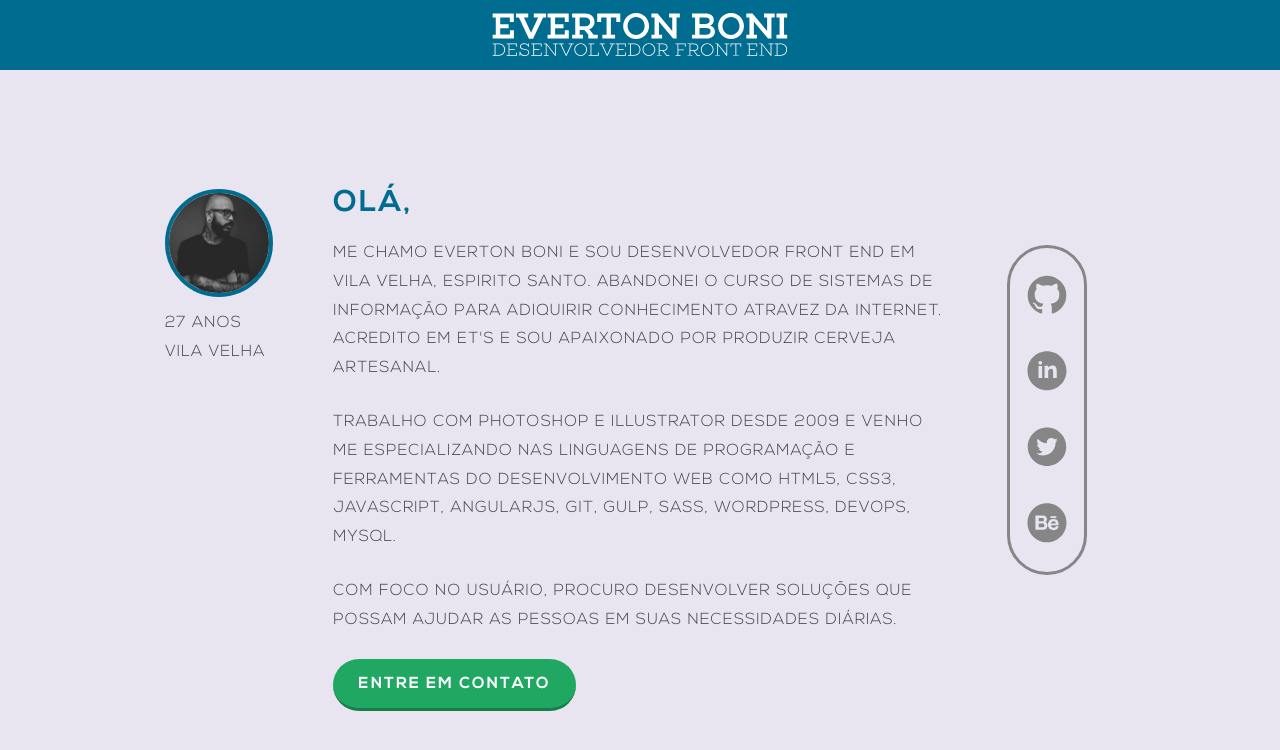
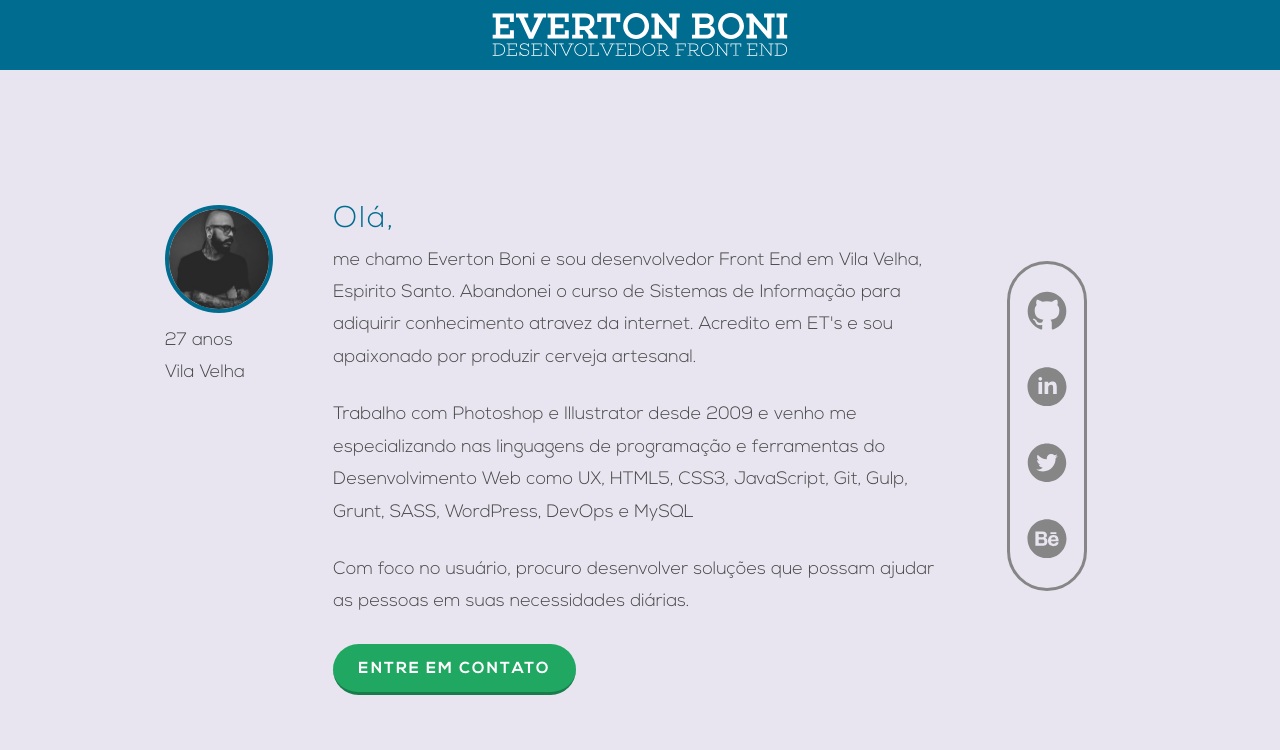
Before and after one commit to evertontatu/static-portfolio, a Jekyll site: the page built from index.html, in a window 1280 px wide. Shown: the top 750 px of the page. Built offline with Jekyll 4.4.1, drawn with Linux system fonts in a browser that asks for light colours; nearby versions of some CDN libraries; library files that are not in the unit come from our copies.

Commit message:
correction style input forms

```diff
--- a/_includes/contato.html
+++ b/_includes/contato.html
@@ -3,8 +3,6 @@
 
     </div>
     <div>
-
-    </div>
         <span class="envioForm">Mensagem enviada com sucesso <span>X</span></span>
 
         <div class="loading">
@@ -16,15 +14,15 @@
         <form class="contactform" name="contactform" method="post">
             <div class="form-group">
                 <label for="nome">Nome</label>
-            <input type="text" class="form-control" id="inputName" name="inputName" placeholder=" " required>
+                <input type="text" class="form-control" id="inputName" name="inputName" placeholder="Seu nome completo" required>
             </div>
             <div class="form-group">
                 <label for="email">E-mail</label>
-            <input type="email" class="form-control" id="inputEmail" name="inputEmail" placeholder=" " required>
+                <input type="email" class="form-control" id="inputEmail" name="inputEmail" placeholder="nome@empresa.com" required>
             </div>
             <div class="form-group">
                 <label for="mensagem">Mensagem</label>
-            <textarea class="form-control" rows="4" id="inputMessage" name="inputMessage" placeholder=" " required></textarea>
+                <textarea class="form-control" rows="4" id="inputMessage" name="inputMessage" placeholder="Conte o motivo do contato" required></textarea>
             </div>
             <div class="form-group">
                 <a href="#" class="back-form">< Voltar</a>
@@ -32,3 +30,5 @@
             </div>
         </form>
     </div>
+
+</div>
--- a/_includes/sobre.html
+++ b/_includes/sobre.html
@@ -14,7 +14,7 @@
                   <h2>Olá,</h2>
                   <p>me chamo Everton Boni e sou desenvolvedor Front End em Vila Velha, Espirito Santo. Abandonei o curso de Sistemas de Informação para adiquirir conhecimento atravez da internet. Acredito em ET's e sou apaixonado por produzir cerveja artesanal.</p>
 
-                  <p>Trabalho com Photoshop e Illustrator desde 2009 e venho me especializando nas linguagens de programação e ferramentas do Desenvolvimento Web como HTML5, CSS3, JavaScript, AngularJS, Git, Gulp, SASS, WordPress, DevOps, MySQL.</p>
+                  <p>Trabalho com Photoshop e Illustrator desde 2009 e venho me especializando nas linguagens de programação e ferramentas do Desenvolvimento Web como UX, HTML5, CSS3, JavaScript, Git, Gulp, Grunt, SASS, WordPress, DevOps e MySQL</p>
 
                   <p>Com foco no usuário, procuro desenvolver soluções que possam ajudar as pessoas em suas necessidades diárias.</p>
 
```
Also changed, not shown: _sass/contato.scss (+13 -13 lines), _sass/style.scss (+3 -6 lines), css/main.css. Lines whose indentation alone changed are shown as unchanged.
